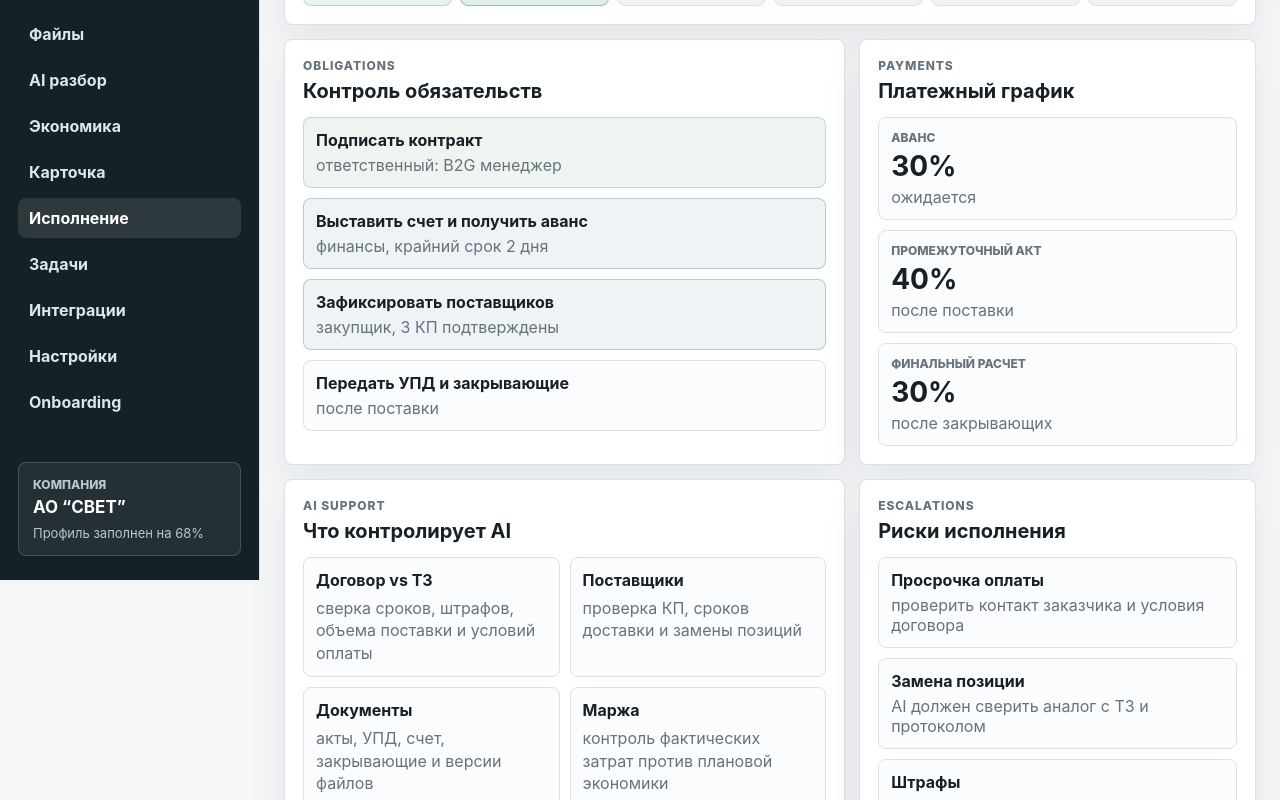
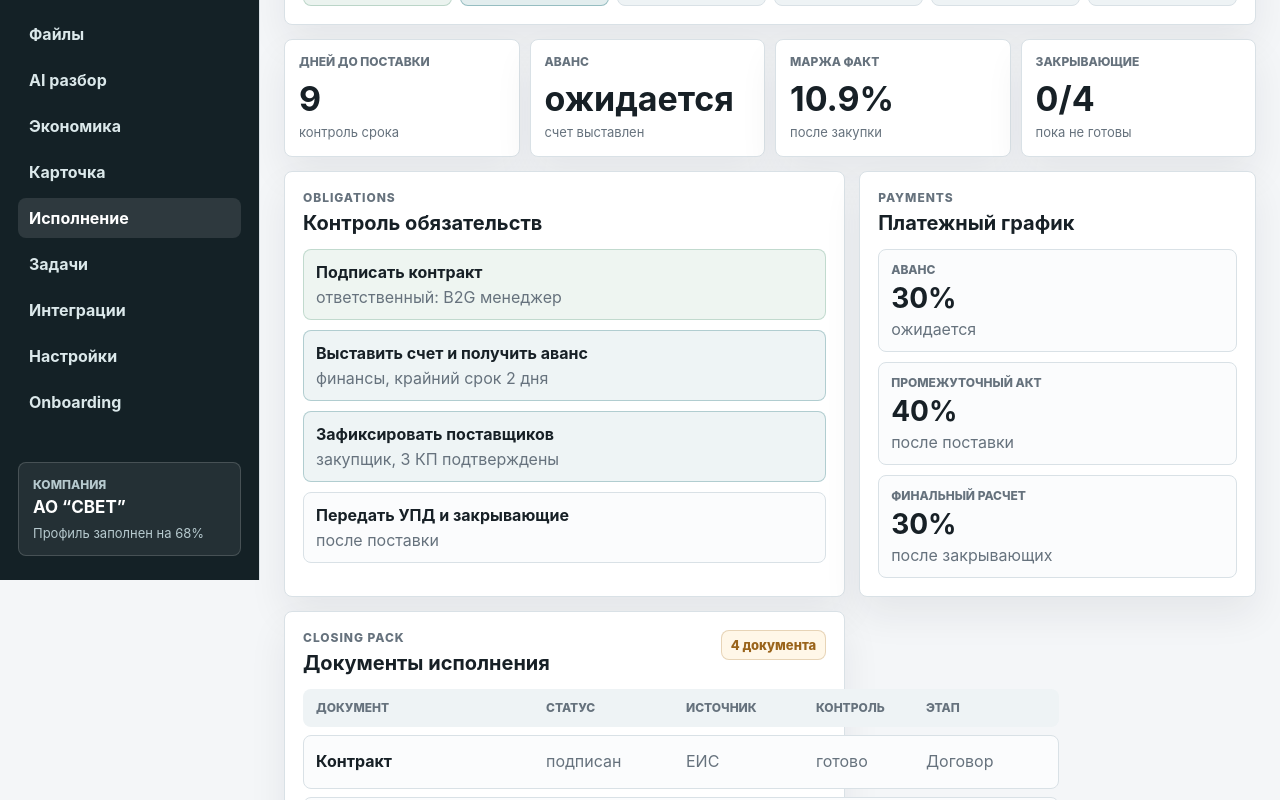
Before and after one commit to info14fourteen-creator/ASTS, a Next.js app in the folder apps/web/: page /execution in a window 1280 px wide. Shown: the part 220-1020 px from the top of the page. Built offline with nearby package versions, Linux system fonts and the light colour scheme.

Commit message:
Expand execution fulfillment desk

```diff
--- a/apps/web/app/execution/page.tsx
+++ b/apps/web/app/execution/page.tsx
@@ -19,6 +19,20 @@ const risks = [
   ["Просрочка оплаты", "проверить контакт заказчика и условия договора"],
   ["Замена позиции", "AI должен сверить аналог с ТЗ и протоколом"],
   ["Штрафы", "сроки и пени вынесены из проекта контракта"],
+];
+
+const executionStats = [
+  ["Дней до поставки", "9", "контроль срока"],
+  ["Аванс", "ожидается", "счет выставлен"],
+  ["Маржа факт", "10.9%", "после закупки"],
+  ["Закрывающие", "0/4", "пока не готовы"],
+];
+
+const documents = [
+  ["Контракт", "подписан", "ЕИС", "готово", "Договор"],
+  ["Счет на аванс", "выставлен", "1C", "ожидает", "Счет"],
+  ["Спецификация", "сверка", "файл", "AI review", "Закупка"],
+  ["УПД", "не создан", "1C", "после поставки", "Закрывающие"],
 ];
 
 export default function ExecutionPage() {
@@ -53,6 +67,16 @@ export default function ExecutionPage() {
           </div>
         </section>
 
+        <section className="execution-health-grid">
+          {executionStats.map(([label, value, text]) => (
+            <article className="execution-health" key={label}>
+              <span>{label}</span>
+              <strong>{value}</strong>
+              <small>{text}</small>
+            </article>
+          ))}
+        </section>
+
         <section className="layout-grid bottom-grid">
           <article className="panel span-7">
             <div className="panel-head compact">
@@ -84,6 +108,34 @@ export default function ExecutionPage() {
                   <span>{title}</span>
                   <strong>{value}</strong>
                   <p>{text}</p>
+                </div>
+              ))}
+            </div>
+          </article>
+
+          <article className="panel span-7">
+            <div className="panel-head compact">
+              <div>
+                <p className="eyebrow">Closing pack</p>
+                <h2>Документы исполнения</h2>
+              </div>
+              <span className="status-pill">4 документа</span>
+            </div>
+            <div className="document-table">
+              <div className="document-row document-head">
+                <span>Документ</span>
+                <span>Статус</span>
+                <span>Источник</span>
+                <span>Контроль</span>
+                <span>Этап</span>
+              </div>
+              {documents.map(([title, status, source, control, stage]) => (
+                <div className="document-row" key={title}>
+                  <strong>{title}</strong>
+                  <span>{status}</span>
+                  <span>{source}</span>
+                  <span>{control}</span>
+                  <span>{stage}</span>
                 </div>
               ))}
             </div>
--- a/apps/web/app/globals.css
+++ b/apps/web/app/globals.css
@@ -907,6 +907,50 @@ dd {
   color: var(--accent-dark);
 }
 
+.execution-health-grid {
+  display: grid;
+  grid-template-columns: repeat(4, minmax(0, 1fr));
+  gap: 10px;
+  margin-top: 14px;
+}
+
+.execution-health {
+  min-height: 116px;
+  border: 1px solid var(--line);
+  border-radius: 8px;
+  padding: 14px;
+  background: var(--surface);
+  box-shadow: var(--shadow);
+}
+
+.execution-health span,
+.execution-health strong,
+.execution-health small {
+  display: block;
+}
+
+.execution-health span {
+  color: var(--muted);
+  font-size: 12px;
+  font-weight: 850;
+  text-transform: uppercase;
+}
+
+.execution-health strong {
+  margin-top: 12px;
+  max-width: 100%;
+  overflow-wrap: anywhere;
+  font-size: clamp(22px, 3.3vw, 34px);
+  line-height: 1.06;
+}
+
+.execution-health small {
+  margin-top: 7px;
+  color: var(--muted);
+  font-size: 13px;
+  line-height: 1.35;
+}
+
 .execution-list {
   display: grid;
   gap: 10px;
@@ -1654,6 +1698,10 @@ dd {
     overflow-x: auto;
   }
 
+  .execution-health-grid {
+    grid-template-columns: repeat(2, minmax(0, 1fr));
+  }
+
   .table-head {
     display: none;
   }
@@ -1747,6 +1795,10 @@ dd {
     display: grid;
   }
 
+  .document-row {
+    grid-template-columns: 1fr;
+  }
+
   .source-health-grid {
     grid-template-columns: 1fr;
   }
@@ -1759,6 +1811,10 @@ dd {
     grid-template-columns: 1fr;
     gap: 6px;
     align-items: start;
+  }
+
+  .execution-health-grid {
+    grid-template-columns: 1fr;
   }
 
   .ai-stat-grid {
```
